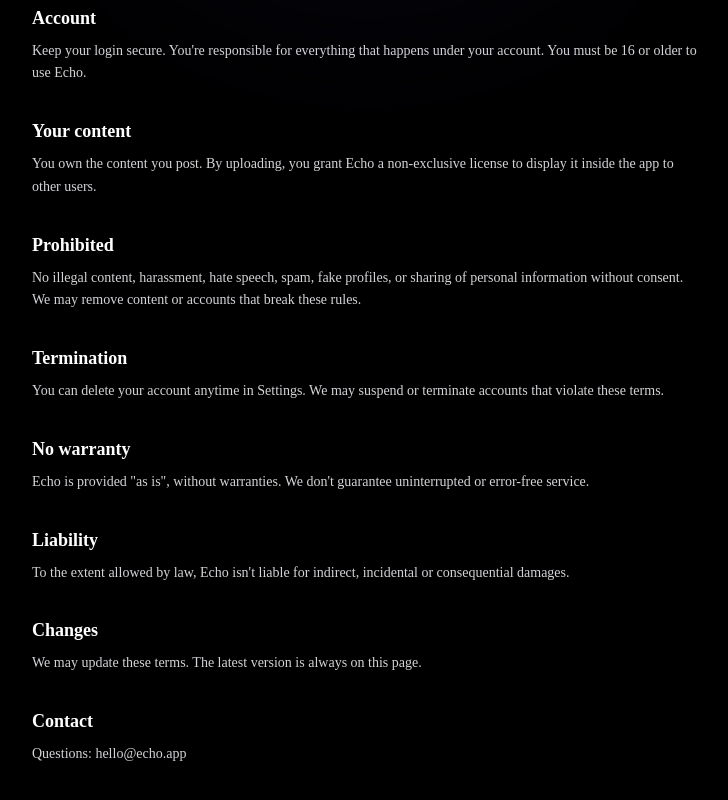
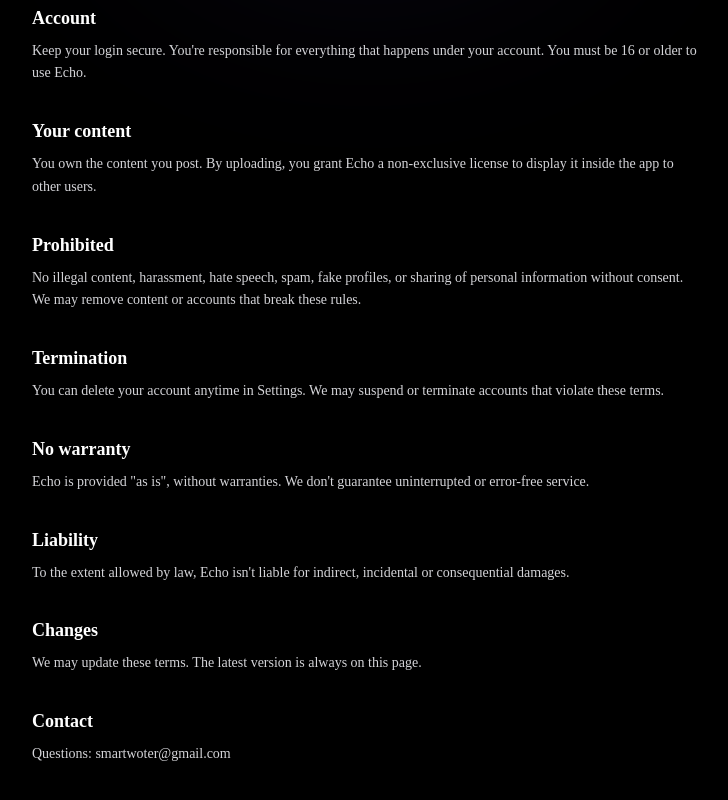
Before and after one commit to niightshh-ship-it/echo-, a Next.js app: page /terms in a window 1280 px wide. Shown: the part 318-1118 px from the top of the page, without its empty margins (272-1000 px from the left). Built offline with nearby package versions, Linux system fonts and the light colour scheme; no server answers.

Commit message:
Set contact email to smartwoter@gmail.com in legal pages

```diff
--- a/app/privacy/page.tsx
+++ b/app/privacy/page.tsx
@@ -13,7 +13,7 @@
       { title: "Third parties", body: "Supabase (hosting, auth, database), Brevo (sending sign-in emails), Vercel (web hosting). They process data only to provide their service to us." },
       { title: "Your rights", body: "You can edit your data anytime in Settings, and delete your account permanently — that removes everything: videos, profile, messages, matches." },
       { title: "Changes", body: "We may update this policy. The latest version is always on this page." },
-      { title: "Contact", body: "Privacy questions: hello@echo.app" },
+      { title: "Contact", body: "Privacy questions: smartwoter@gmail.com" },
     ],
   },
   ru: {
@@ -26,7 +26,7 @@
       { title: "Третьи стороны", body: "Supabase (хостинг, авторизация, БД), Brevo (отправка писем со входом), Vercel (хостинг сайта). Они обрабатывают данные только чтобы оказывать свою услугу нам." },
       { title: "Твои права", body: "В любой момент можно отредактировать данные через Настройки или удалить аккаунт навсегда — это сотрёт всё: видео, профиль, сообщения, мэтчи." },
       { title: "Изменения", body: "Мы можем обновлять эту политику. Последняя версия всегда тут." },
-      { title: "Контакты", body: "По вопросам приватности: hello@echo.app" },
+      { title: "Контакты", body: "По вопросам приватности: smartwoter@gmail.com" },
     ],
   },
   nl: {
@@ -39,7 +39,7 @@
       { title: "Derde partijen", body: "Supabase (hosting, auth, database), Brevo (verzending van inlogmails), Vercel (webhosting). Zij verwerken gegevens alleen om hun dienst aan ons te leveren." },
       { title: "Jouw rechten", body: "Je kunt je gegevens altijd aanpassen in Instellingen, of je account permanent verwijderen — daarmee verdwijnt alles: video's, profiel, berichten, matches." },
       { title: "Wijzigingen", body: "We kunnen dit beleid bijwerken. De laatste versie staat altijd op deze pagina." },
-      { title: "Contact", body: "Privacyvragen: hello@echo.app" },
+      { title: "Contact", body: "Privacyvragen: smartwoter@gmail.com" },
     ],
   },
   uk: {
@@ -52,7 +52,7 @@
       { title: "Треті сторони", body: "Supabase (хостинг, авторизація, БД), Brevo (надсилання листів зі входом), Vercel (хостинг сайту). Вони обробляють дані лише щоб надавати нам свою послугу." },
       { title: "Твої права", body: "У будь-який момент можна відредагувати дані через Налаштування або видалити акаунт назавжди — це зітре все: відео, профіль, повідомлення, метчі." },
       { title: "Зміни", body: "Ми можемо оновлювати цю політику. Остання версія завжди тут." },
-      { title: "Контакти", body: "З питань конфіденційності: hello@echo.app" },
+      { title: "Контакти", body: "З питань конфіденційності: smartwoter@gmail.com" },
     ],
   },
 };
--- a/app/terms/page.tsx
+++ b/app/terms/page.tsx
@@ -15,7 +15,7 @@
       { title: "No warranty", body: "Echo is provided \"as is\", without warranties. We don't guarantee uninterrupted or error-free service." },
       { title: "Liability", body: "To the extent allowed by law, Echo isn't liable for indirect, incidental or consequential damages." },
       { title: "Changes", body: "We may update these terms. The latest version is always on this page." },
-      { title: "Contact", body: "Questions: hello@echo.app" },
+      { title: "Contact", body: "Questions: smartwoter@gmail.com" },
     ],
   },
   ru: {
@@ -30,7 +30,7 @@
       { title: "Без гарантий", body: "Echo предоставляется «как есть», без гарантий. Мы не гарантируем бесперебойную работу или отсутствие ошибок." },
       { title: "Ответственность", body: "В рамках, разрешённых законом, Echo не несёт ответственности за косвенный, случайный или последующий ущерб." },
       { title: "Изменения", body: "Мы можем обновлять эти условия. Последняя версия всегда тут." },
-      { title: "Контакты", body: "Вопросы: hello@echo.app" },
+      { title: "Контакты", body: "Вопросы: smartwoter@gmail.com" },
     ],
   },
   nl: {
@@ -45,7 +45,7 @@
       { title: "Geen garantie", body: "Echo wordt geleverd \"zoals het is\", zonder garanties. We garanderen geen ononderbroken of foutloze service." },
       { title: "Aansprakelijkheid", body: "Voor zover wettelijk toegestaan, is Echo niet aansprakelijk voor indirecte, incidentele of gevolgschade." },
       { title: "Wijzigingen", body: "We kunnen deze voorwaarden bijwerken. De laatste versie staat altijd op deze pagina." },
-      { title: "Contact", body: "Vragen: hello@echo.app" },
+      { title: "Contact", body: "Vragen: smartwoter@gmail.com" },
     ],
   },
   uk: {
@@ -60,7 +60,7 @@
       { title: "Без гарантій", body: "Echo надається \"як є\", без гарантій. Ми не гарантуємо безперервної або безпомилкової роботи." },
       { title: "Відповідальність", body: "У межах, дозволених законом, Echo не несе відповідальності за непрямі, випадкові чи наслідкові збитки." },
       { title: "Зміни", body: "Ми можемо оновлювати ці умови. Остання версія завжди тут." },
-      { title: "Контакти", body: "Питання: hello@echo.app" },
+      { title: "Контакти", body: "Питання: smartwoter@gmail.com" },
     ],
   },
 };
```
